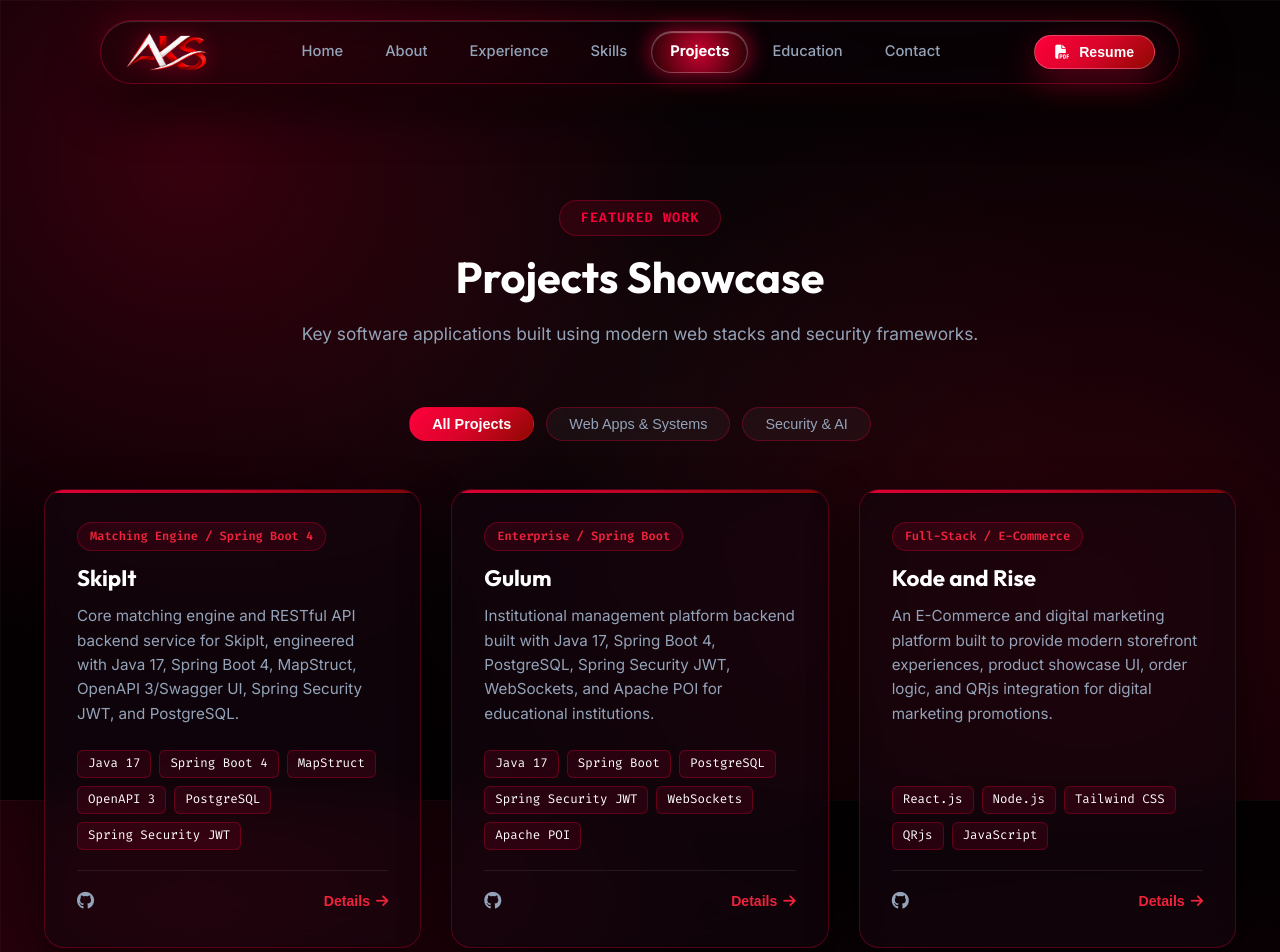
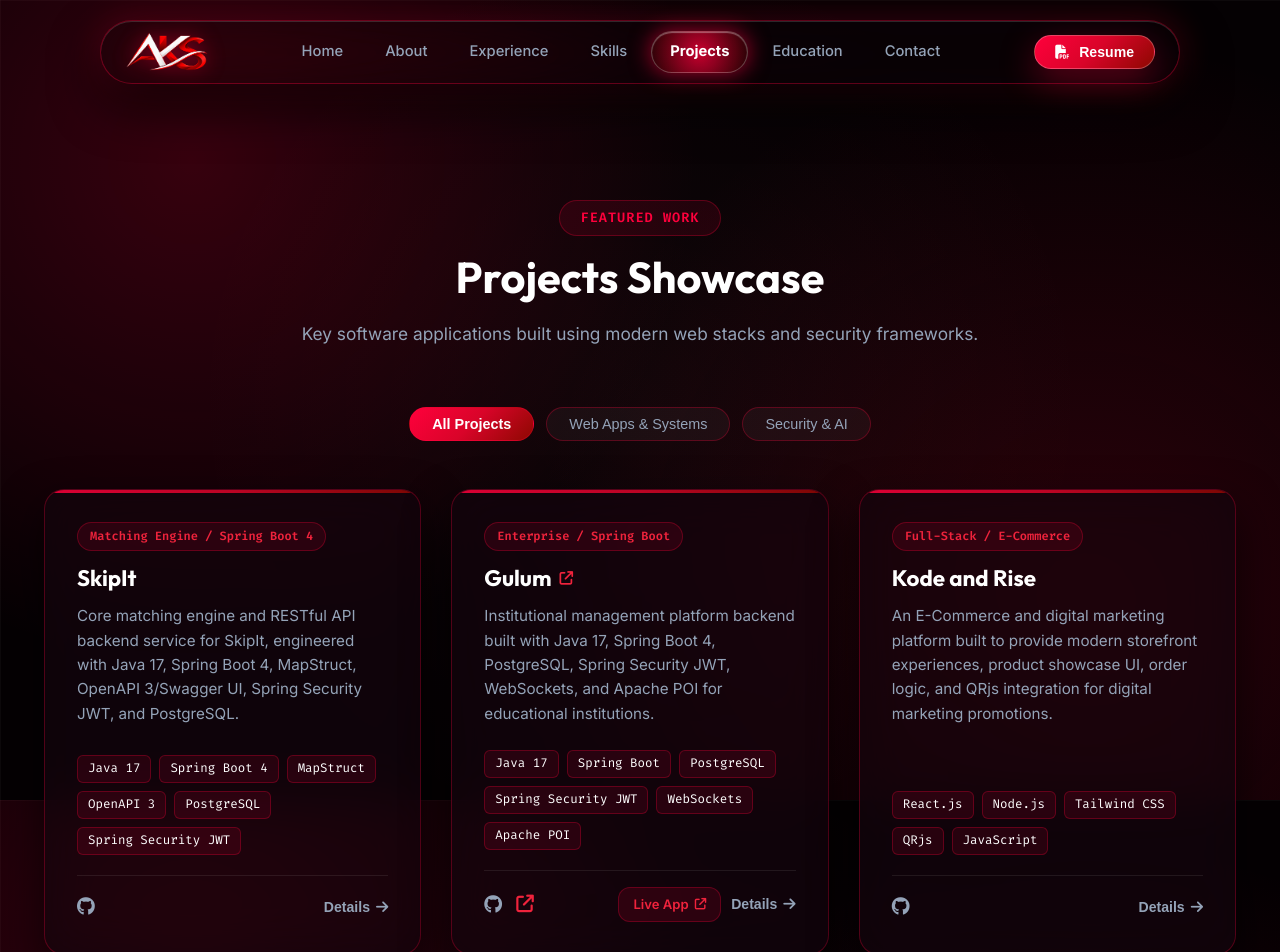
Before and after one commit to pushanargha23/my-portfolio, a React (Vite) app: page /projects in a window 1280 px wide. Shown: the top 952 px of the page. Built offline with nearby package versions, Linux system fonts and the light colour scheme.

Commit message:
website implemention

```diff
--- a/src/components/Modals.jsx
+++ b/src/components/Modals.jsx
@@ -29,7 +29,8 @@ export default function Modals({ activeProject, onCloseProjectModal, isResumeOpe
         'Built STOMP WebSocket handlers for real-time notifications & Apache POI for automated Excel reporting'
       ],
       tech: ['Java 17', 'Spring Boot 4', 'PostgreSQL', 'Spring Security JWT', 'STOMP WebSockets', 'Apache POI', 'Lombok'],
-      github: 'https://github.com/pushanargha'
+      github: 'https://github.com/pushanargha',
+      liveUrl: 'https://gulum-web.armb.cloud/login'
     },
     'kode-rise': {
       title: 'Kode and Rise',
@@ -130,9 +131,28 @@ export default function Modals({ activeProject, onCloseProjectModal, isResumeOpe
               ))}
             </div>
 
-            <a href={currentProject.github} target="_blank" rel="noreferrer" className="btn-mb-primary" style={{ padding: '10px 22px', fontSize: '0.9rem' }}>
-              <i className="fa-brands fa-github"></i> View GitHub Repository
-            </a>
+            <div style={{ display: 'flex', gap: '12px', flexWrap: 'wrap' }}>
+              {currentProject.liveUrl && (
+                <a
+                  href={currentProject.liveUrl}
+                  target="_blank"
+                  rel="noreferrer"
+                  className="btn-mb-primary"
+                  style={{ padding: '10px 22px', fontSize: '0.9rem' }}
+                >
+                  <i className="fa-solid fa-arrow-up-right-from-square"></i> Visit Live App / Login
+                </a>
+              )}
+              <a
+                href={currentProject.github}
+                target="_blank"
+                rel="noreferrer"
+                className={currentProject.liveUrl ? "btn-mb-secondary" : "btn-mb-primary"}
+                style={{ padding: '10px 22px', fontSize: '0.9rem' }}
+              >
+                <i className="fa-brands fa-github"></i> View GitHub Repository
+              </a>
+            </div>
           </div>
         </div>
       )}
--- a/src/components/Projects.jsx
+++ b/src/components/Projects.jsx
@@ -20,7 +20,8 @@ export default function Projects({ onOpenProjectModal }) {
       badge: 'Enterprise / Spring Boot',
       desc: 'Institutional management platform backend built with Java 17, Spring Boot 4, PostgreSQL, Spring Security JWT, WebSockets, and Apache POI for educational institutions.',
       tech: ['Java 17', 'Spring Boot', 'PostgreSQL', 'Spring Security JWT', 'WebSockets', 'Apache POI'],
-      github: 'https://github.com/pushanargha'
+      github: 'https://github.com/pushanargha',
+      liveUrl: 'https://gulum-web.armb.cloud/login'
     },
     {
       id: 'kode-rise',
@@ -132,7 +133,31 @@ export default function Projects({ onOpenProjectModal }) {
                 {p.badge}
               </div>
 
-              <h3 style={{ fontSize: '1.4rem', marginBottom: '12px', color: 'var(--text-primary)' }}>{p.title}</h3>
+              <h3 style={{ fontSize: '1.4rem', marginBottom: '12px' }}>
+                {p.liveUrl ? (
+                  <a
+                    href={p.liveUrl}
+                    target="_blank"
+                    rel="noreferrer"
+                    style={{
+                      color: 'var(--text-primary)',
+                      textDecoration: 'none',
+                      display: 'inline-flex',
+                      alignItems: 'center',
+                      gap: '8px',
+                      transition: 'var(--transition-fast)'
+                    }}
+                    title="Direct redirect to live application"
+                    onMouseEnter={(e) => (e.currentTarget.style.color = 'var(--red-bright)')}
+                    onMouseLeave={(e) => (e.currentTarget.style.color = 'var(--text-primary)')}
+                  >
+                    <span>{p.title}</span>
+                    <i className="fa-solid fa-arrow-up-right-from-square" style={{ fontSize: '0.85rem', color: 'var(--red-bright)' }}></i>
+                  </a>
+                ) : (
+                  <span style={{ color: 'var(--text-primary)' }}>{p.title}</span>
+                )}
+              </h3>
               <p style={{ color: 'var(--text-muted)', fontSize: '0.95rem', marginBottom: '24px', flexGrow: 1, lineHeight: '1.6' }}>
                 {p.desc}
               </p>
@@ -159,28 +184,94 @@ export default function Projects({ onOpenProjectModal }) {
                 alignItems: 'center',
                 justifyContent: 'space-between',
                 paddingTop: '16px',
-                borderTop: '1px solid var(--border-color)'
+                borderTop: '1px solid var(--border-color)',
+                flexWrap: 'wrap',
+                gap: '12px'
               }}>
-                <a href={p.github} target="_blank" rel="noreferrer" style={{ color: 'var(--text-muted)', fontSize: '1.1rem', transition: 'var(--transition-fast)' }} title="GitHub Repo">
+                <div style={{ display: 'flex', alignItems: 'center', gap: '14px' }}>
+                  {p.github && (
+                    <a
+                      href={p.github}
+                      target="_blank"
+                      rel="noreferrer"
+                      style={{ color: 'var(--text-muted)', fontSize: '1.15rem', transition: 'var(--transition-fast)' }}
+                      title="GitHub Repository"
+                      onMouseEnter={(e) => (e.currentTarget.style.color = 'var(--white)')}
+                      onMouseLeave={(e) => (e.currentTarget.style.color = 'var(--text-muted)')}
+                    >
                       <i className="fa-brands fa-github"></i>
                     </a>
+                  )}
+                  {p.liveUrl && (
+                    <a
+                      href={p.liveUrl}
+                      target="_blank"
+                      rel="noreferrer"
+                      style={{ color: 'var(--red-bright)', fontSize: '1.1rem', transition: 'var(--transition-fast)' }}
+                      title="Direct Live Link / Login"
+                      onMouseEnter={(e) => (e.currentTarget.style.color = '#fff')}
+                      onMouseLeave={(e) => (e.currentTarget.style.color = 'var(--red-bright)')}
+                    >
+                      <i className="fa-solid fa-arrow-up-right-from-square"></i>
+                    </a>
+                  )}
+                </div>
+
+                <div style={{ display: 'flex', alignItems: 'center', gap: '10px' }}>
+                  {p.liveUrl && (
+                    <a
+                      href={p.liveUrl}
+                      target="_blank"
+                      rel="noreferrer"
+                      style={{
+                        display: 'inline-flex',
+                        alignItems: 'center',
+                        gap: '6px',
+                        padding: '6px 14px',
+                        borderRadius: 'var(--radius-sm)',
+                        background: 'rgba(255, 0, 60, 0.12)',
+                        border: '1px solid var(--red-border)',
+                        color: 'var(--red-bright)',
+                        fontSize: '0.82rem',
+                        fontWeight: '600',
+                        textDecoration: 'none',
+                        transition: 'var(--transition-fast)'
+                      }}
+                      onMouseEnter={(e) => {
+                        e.currentTarget.style.background = 'var(--grad-red)';
+                        e.currentTarget.style.color = '#ffffff';
+                      }}
+                      onMouseLeave={(e) => {
+                        e.currentTarget.style.background = 'rgba(255, 0, 60, 0.12)';
+                        e.currentTarget.style.color = 'var(--red-bright)';
+                      }}
+                      title="Direct redirect to live page"
+                    >
+                      <span>Live App</span>
+                      <i className="fa-solid fa-arrow-up-right-from-square" style={{ fontSize: '0.72rem' }}></i>
+                    </a>
+                  )}
 
                   <button
                     onClick={() => onOpenProjectModal(p.id)}
                     style={{
                       background: 'none',
                       border: 'none',
-                    color: 'var(--red-bright)',
+                      color: 'var(--text-muted)',
                       fontSize: '0.88rem',
                       fontWeight: '600',
                       cursor: 'pointer',
                       display: 'flex',
                       alignItems: 'center',
-                    gap: '6px'
+                      gap: '6px',
+                      transition: 'var(--transition-fast)'
                     }}
+                    onMouseEnter={(e) => (e.currentTarget.style.color = 'var(--white)')}
+                    onMouseLeave={(e) => (e.currentTarget.style.color = 'var(--text-muted)')}
                   >
                     Details <i className="fa-solid fa-arrow-right"></i>
                   </button>
+                </div>
               </div>
             </div>
           ))}
--- a/src/components/Skills.jsx
+++ b/src/components/Skills.jsx
@@ -12,22 +12,23 @@ export default function Skills() {
       ]
     },
     {
-      title: 'Web Development',
+      title: 'Backend & Web Frameworks',
       icon: 'fa-solid fa-laptop-code',
       skills: [
+        { name: 'Spring Boot', icon: 'fa-solid fa-leaf', color: '#6DB33F' },
         { name: 'React.js', icon: 'fa-brands fa-react', color: '#61dafb' },
         { name: 'Node.js', icon: 'fa-brands fa-node-js', color: '#68a063' },
         { name: 'JavaScript', icon: 'fa-brands fa-js', color: '#f7df1e' },
-        { name: 'HTML5 / CSS3', icon: 'fa-brands fa-html5', color: '#EF233C' },
-        { name: 'Tailwind CSS', icon: 'fa-solid fa-wind', color: '#38bdf8' }
+        { name: 'Tailwind CSS', icon: 'fa-solid fa-wind', color: '#38bdf8' },
+        { name: 'HTML5 / CSS3', icon: 'fa-brands fa-html5', color: '#EF233C' }
       ]
     },
     {
       title: 'Databases & AI / ML',
       icon: 'fa-solid fa-database',
       skills: [
-        { name: 'Spring Boot', icon: 'fa-solid fa-leaf', color: '#6DB33F' },
-        { name: 'MongoDB', icon: 'fa-solid fa-database', color: '#47A248' },
+        { name: 'MongoDB (NoSQL)', icon: 'fa-solid fa-database', color: '#47A248' },
+        { name: 'PostgreSQL', icon: 'fa-solid fa-server', color: '#4169E1' },
         { name: 'Oracle Database', icon: 'fa-solid fa-server', color: '#D90429' },
         { name: 'Machine Learning', icon: 'fa-solid fa-brain', color: '#FF758F' },
         { name: 'Deep Learning', icon: 'fa-solid fa-network-wired', color: '#EF233C' }
```
Lines whose indentation alone changed are shown as unchanged.
